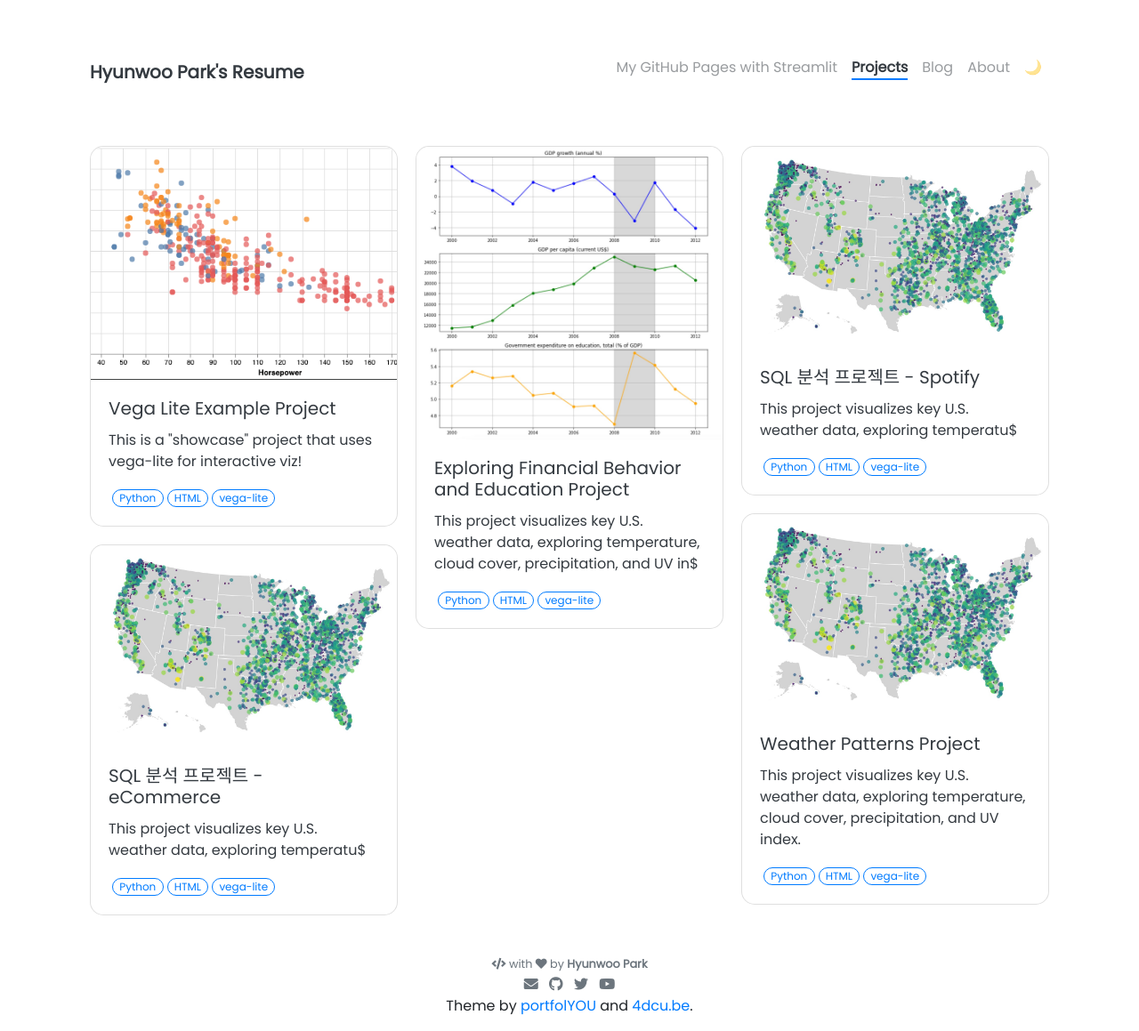
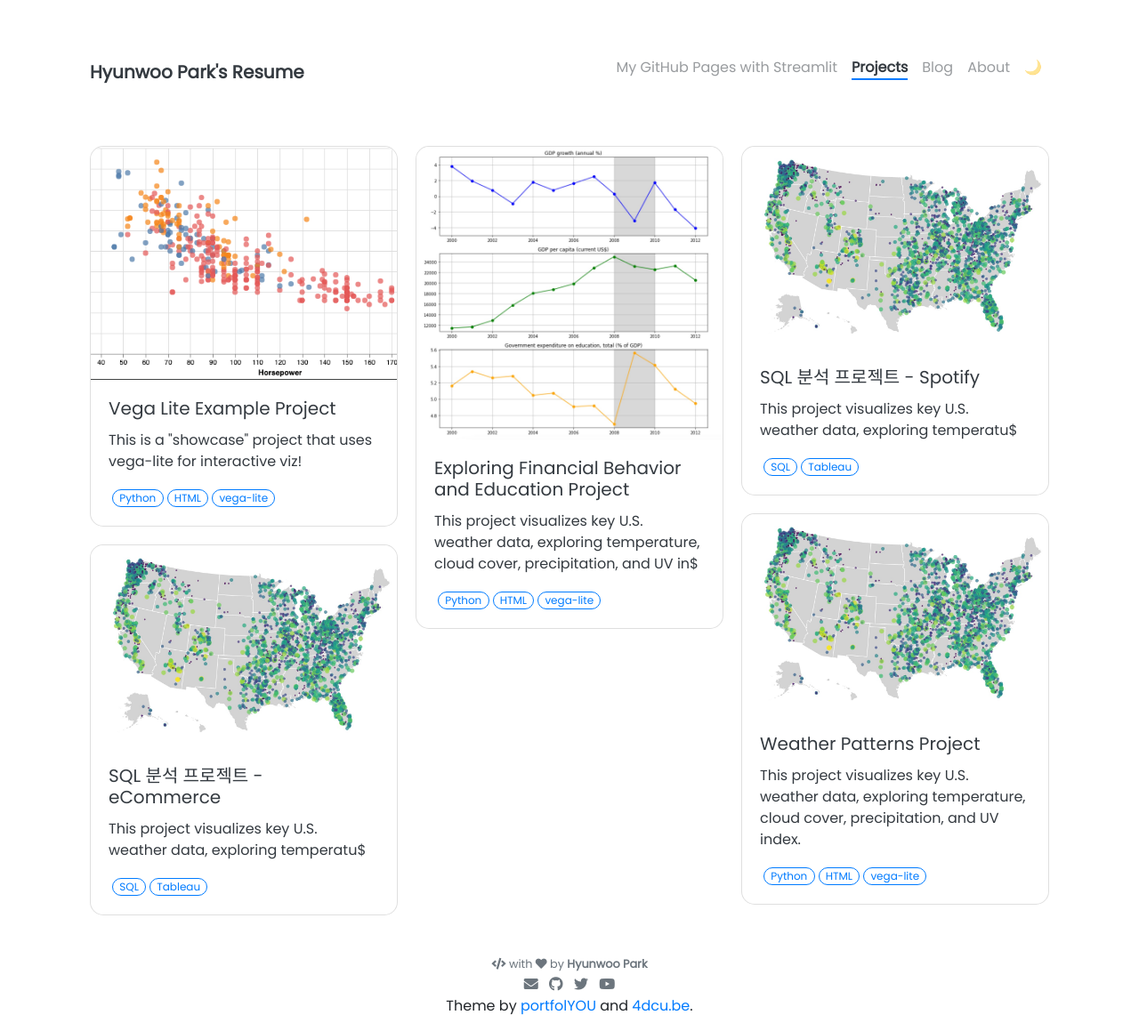
Before and after one commit to hyunwoo7881/hyunwoo7881.github.io, a Jekyll site: the page built from pages/projects.html, in a window 1280 px wide. Shown: the whole page at 89% size. Built offline with Jekyll 4.4.1, drawn with Linux system fonts in a browser that asks for light colours; nearby versions of some CDN libraries.

Commit message:
minor changes

```diff
--- a/_projects/ecommerce.md
+++ b/_projects/ecommerce.md
@@ -1,6 +1,6 @@
 ---
 name: SQL 분석 프로젝트 - eCommerce
-tools: [Python, HTML, vega-lite]
+tools: [SQL, Tableau]
 image: assets/pngs/usmap.jpg
 description: This project visualizes key U.S. weather data, exploring temperatu$
 custom_js:
--- a/_projects/spotify.md
+++ b/_projects/spotify.md
@@ -1,6 +1,6 @@
 ---
 name: SQL 분석 프로젝트 - Spotify
-tools: [Python, HTML, vega-lite]
+tools: [SQL, Tableau]
 image: assets/pngs/usmap.jpg
 description: This project visualizes key U.S. weather data, exploring temperatu$
 custom_js:
```
